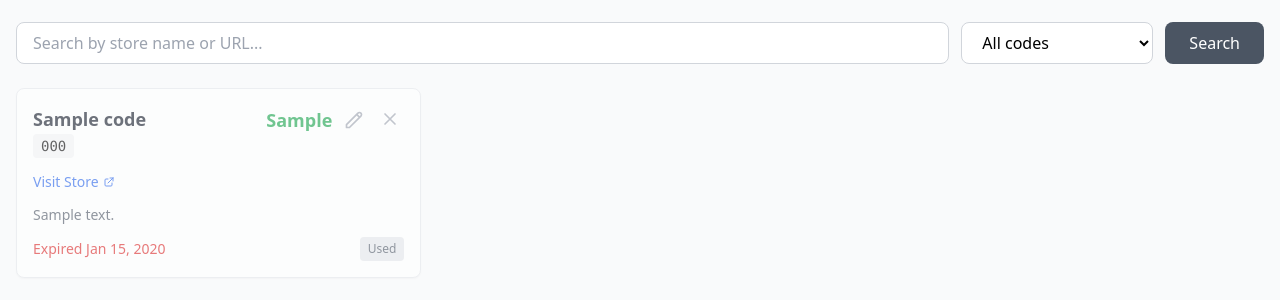
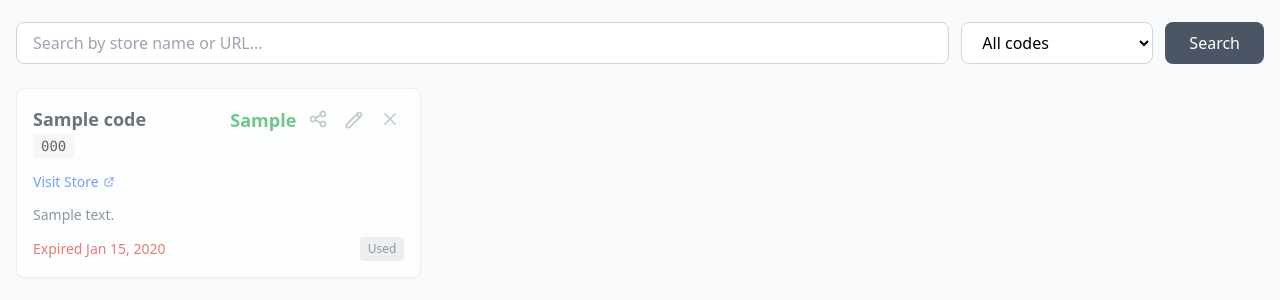
Before and after one commit to marcorisi/discount-codes, a Flask app: page / in a window 1280 px wide. Shown: the part 126-426 px from the top of the page. Run offline with Flask 3, Linux system fonts and the light colour scheme; a user stored in the database is signed in; tables that the repository leaves empty hold one stand-in row (values such as "Sample post"); some libraries are stand-ins or nearby versions.

Commit message:
Add share icon to discount code cards
Add a share button with confirmation prompt that creates a temporary
share link for the discount code.

Co-Authored-By: Claude Opus 4.5 <noreply@anthropic.com>

```diff
--- a/app/templates/codes/index.html
+++ b/app/templates/codes/index.html
@@ -65,6 +65,16 @@
                         </button>
                     </form>
                     {% endif %}
+                    <form action="{{ url_for('shares.create_share', code_id=code.id) }}" method="POST" class="inline"
+                          onsubmit="return confirm('Create a share link for this discount code? The link will expire in 1 day.');">
+                        <button type="submit"
+                                class="text-gray-400 hover:text-purple-600 p-1"
+                                title="Share code">
+                            <svg xmlns="http://www.w3.org/2000/svg" class="h-5 w-5" fill="none" viewBox="0 0 24 24" stroke="currentColor" stroke-width="2">
+                                <path stroke-linecap="round" stroke-linejoin="round" d="M8.684 13.342C8.886 12.938 9 12.482 9 12c0-.482-.114-.938-.316-1.342m0 2.684a3 3 0 110-2.684m0 2.684l6.632 3.316m-6.632-6l6.632-3.316m0 0a3 3 0 105.367-2.684 3 3 0 00-5.367 2.684zm0 9.316a3 3 0 105.368 2.684 3 3 0 00-5.368-2.684z" />
+                            </svg>
+                        </button>
+                    </form>
                     <a href="{{ url_for('codes.edit_code', code_id=code.id) }}"
                        class="text-gray-400 hover:text-blue-600 p-1"
                        title="Edit code">
```
